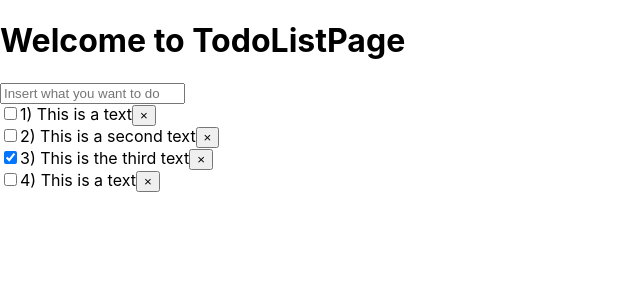
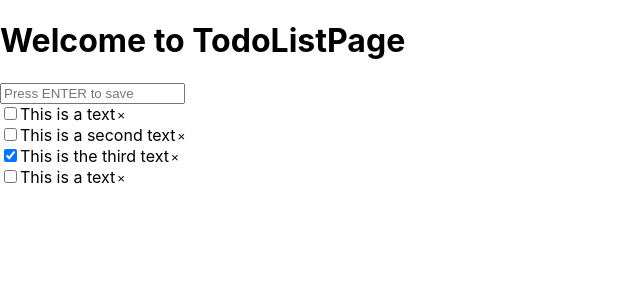
Before and after one commit to danielzotti/react-redux-saga-example, a React (Create React App) app: page / in a window 1280 px wide. Shown: the top 300 px of the page, without its empty margins (0-640 px from the left). Built offline with nearby package versions, Linux system fonts and the light colour scheme.

Commit message:
redux works

```diff
--- a/src/App.css
+++ b/src/App.css
@@ -1,2 +1,10 @@
 .App {
 }
+
+.btn-transparent {
+  background-color: transparent;
+  border-color:transparent;
+  padding:0;
+  margin:0;
+  cursor: pointer;
+}
--- a/src/App.js
+++ b/src/App.js
@@ -1,5 +1,5 @@
 import './App.css';
-import { TodoListPage } from './views/TodoListPage';
+import { TodoListPage } from './features/todo/TodoListPage';
 
 function App() {
   return (
--- a/src/components/TodoItem/index.js
+++ b/src/components/TodoItem/index.js
@@ -1,15 +1,23 @@
 import React from 'react';
+import { useDispatch } from 'react-redux';
+import { check, remove, uncheck } from '../../features/todo/todoSlice';
 
 export const TodoItem = ({ item: { id, text, isChecked } }) => {
-  const onClick = (event) => {
-    console.log(event.target);
+  const dispatch = useDispatch();
+
+  const handleRemove = () => {
+    dispatch(remove(id));
+  };
+
+  const toggleCheck = () => {
+    dispatch(!!isChecked ? uncheck(id) : check(id));
   };
 
   return (
     <div>
-      <input type="checkbox" checked={ !!isChecked } onChange={ onClick }/>
-      <span>{ id }) { text }</span>
-      <button>&times;</button>
+      <input type="checkbox" checked={ !!isChecked } onChange={ toggleCheck }/>
+      <span title={ `id: ${ id }` }>{ text }</span>
+      <button className="btn-transparent" title="remove" onClick={ handleRemove }>&times;</button>
     </div>
   );
 };
--- a/src/components/TodoItemAdd/index.js
+++ b/src/components/TodoItemAdd/index.js
@@ -1,10 +1,16 @@
 import React, { useRef } from 'react';
+import { useDispatch } from 'react-redux';
+import { add } from '../../features/todo/todoSlice';
 
-export const TodoItemAdd = (props) => {
+export const TodoItemAdd = () => {
+
+  const dispatch = useDispatch();
+
   const textInput = useRef(null);
+
   const save = (event) => {
-    if(event.key === 'Enter') {
-      console.log(event.target.value);
+    if(event.key === 'Enter' && event?.target?.value) {
+      dispatch(add(event.target.value));
       textInput.current.value = null;
     }
   };
@@ -13,7 +19,7 @@ export const TodoItemAdd = (props) => {
     <div>
       <input
         type="text"
-        placeholder="Insert what you want to do"
+        placeholder="Press ENTER to save"
         ref={ textInput }
         onKeyPress={ save }/>
     </div>
--- a/src/views/TodoListPage.js
+++ b/src/features/todo/TodoListPage.js
@@ -1,7 +1,7 @@
 import React from 'react';
 import { useSelector } from 'react-redux';
-import { TodoItem } from '../components/TodoItem';
-import { TodoItemAdd } from '../components/TodoItemAdd';
+import { TodoItem } from '../../components/TodoItem';
+import { TodoItemAdd } from '../../components/TodoItemAdd';
 
 export const TodoListPage = () => {
   const todoList = useSelector((state) => state.todo);
--- a/src/features/todo/todoSlice.js
+++ b/src/features/todo/todoSlice.js
@@ -25,26 +25,21 @@ export const todoSlice = createSlice({
     }
   ],
   reducers: {
-    add: (state, item) => {
-      // Redux Toolkit allows us to write "mutating" logic in reducers. It
-      // doesn't actually mutate the state because it uses the Immer library,
-      // which detects changes to a "draft state" and produces a brand new
-      // immutable state based off those changes
-      // state = [...state, item];
-      state.push(item);
+    add: (state, { payload: text }) => {
+      const id = Math.random();
+      state.push({ text, isChecked: false, id });
     },
-    remove: (state, item) => {
-      const itemIndex = state.findIndex(i => i.id === item.id);
-      // state = state.filter(i => i.id !== item.id);
+    remove: (state, { payload: id }) => {
+      const itemIndex = state.findIndex(i => i.id === id);
       state.splice(itemIndex, 1);
     },
-    check: (state, item) => {
-      const itemIndex = state.findIndex(i => i.id === item.id);
-      state[itemIndex] = { ...item, isChecked: true };
+    check: (state, { payload: id }) => {
+      const itemIndex = state.findIndex(i => i.id === id);
+      state[itemIndex].isChecked = true;
     },
-    uncheck: (state, item) => {
-      const itemIndex = state.findIndex(i => i.id === item.id);
-      state[itemIndex] = { ...item, isChecked: false };
+    uncheck: (state, { payload: id }) => {
+      const itemIndex = state.findIndex(i => i.id === id);
+      state[itemIndex].isChecked = false;
     },
   },
 });
```
